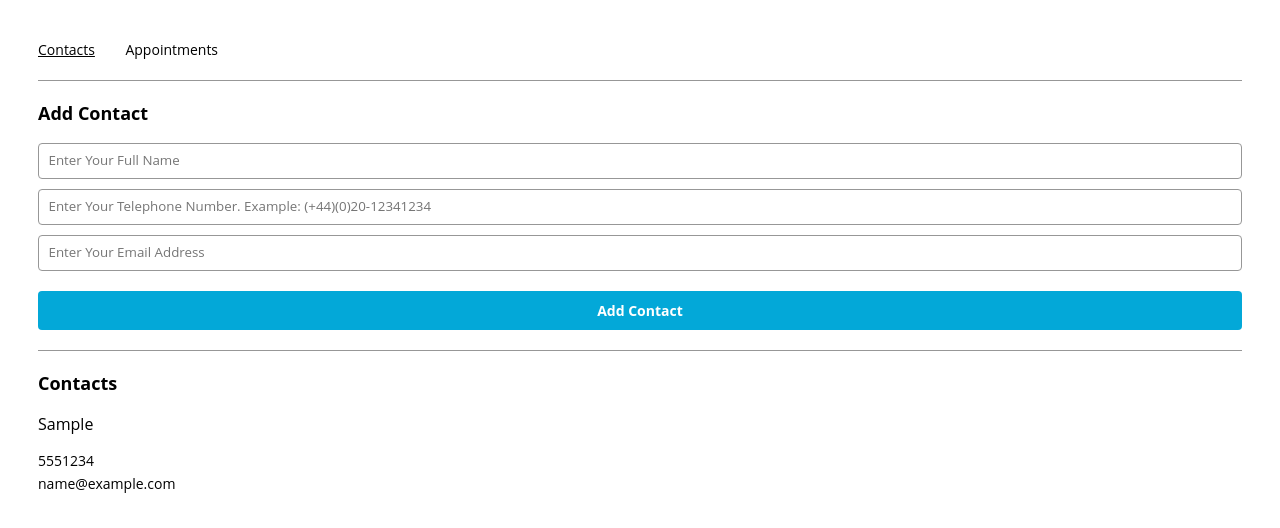
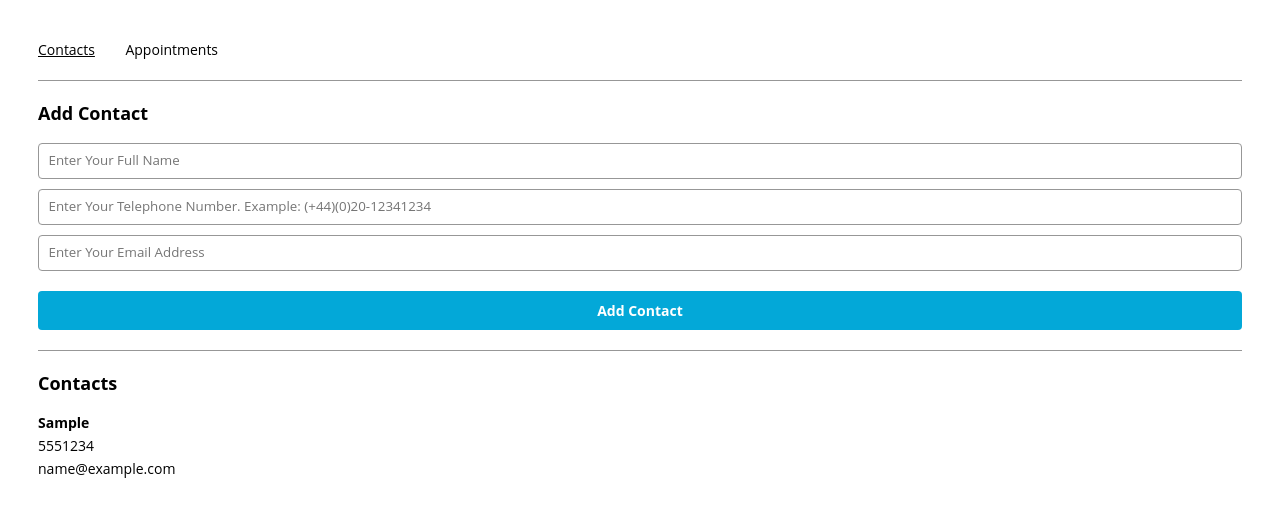
Before and after one commit to Garrett04/garrett04.github.io, a React (Create React App) app in the folder CodecademyProjects/Front-End Development/appointment_planner/: page /contacts in a window 1280 px wide. Both pictures are taken after typing "Sample", "5551234", "name@example.com" into the empty fields and a click on the input "Add Contact". Shown: the top 528 px of the page. Built offline with nearby package versions, Linux system fonts and the light colour scheme.

Commit message:
Update Tile.js

```diff
--- a/CodecademyProjects/Front-End Development/appointment_planner/src/components/tile/Tile.js
+++ b/CodecademyProjects/Front-End Development/appointment_planner/src/components/tile/Tile.js
@@ -1,13 +1,11 @@
 import React from "react";
-
-let nextId = 0;
 
 export const Tile = ({name, description}) => {
   return (
     <div className="tile-container">
-      <p className="tile-title">{name}</p>
-      {Object.values(description).map((value) => (
-        <p className="tile">{value}</p>
+      <p className="tile-title tile">{name}</p>
+      {Object.values(description).map((value, idx) => (
+        <p key={idx} className="tile">{value}</p>
       ))}
     </div>
   );
```
